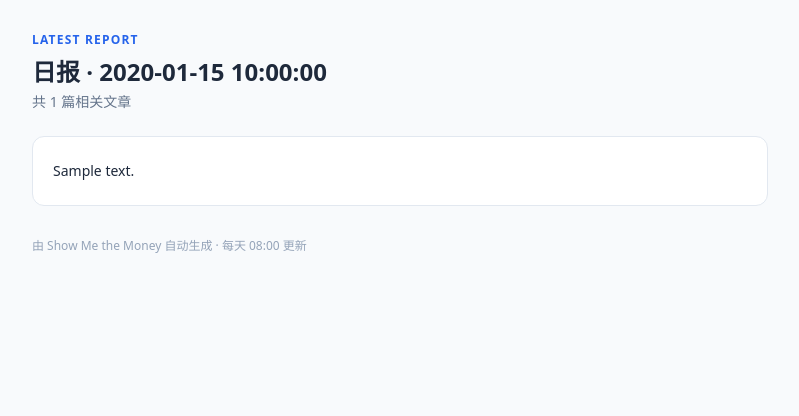
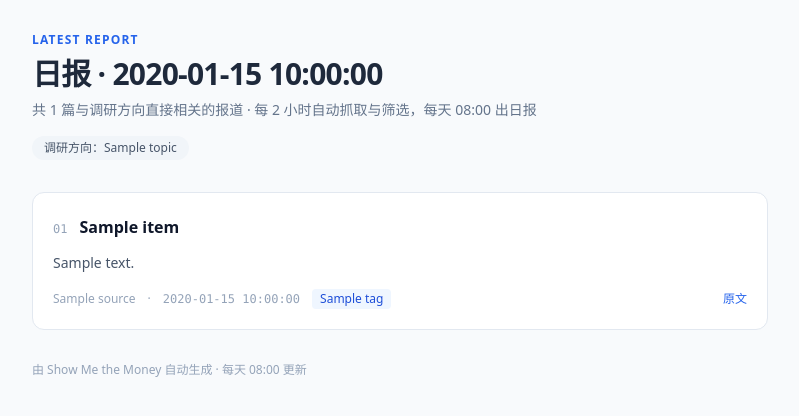
Before and after one commit to zackzou/show-me-the-money, a FastAPI app: template app/web/templates/index.html in a window 1280 px wide. Shown: the part 53-469 px from the top of the page, without its empty margins (240-1039 px from the left). Run offline with FastAPI, Linux system fonts and the light colour scheme; the template is opened without the code that fills it: most values are stand-ins (such as "Sample title", 1, 10 or a date in 2020); parts of the project's set-up code (start-up, migrations or seed data) failed here and were passed over; some libraries are stand-ins or nearby versions.

Commit message:
feat(web): 日报页面改为文章卡片 + 修复 feed HTML 实体与模板转义
- 首页/日报页直接列出当天相关文章（标题、来源、时间、摘要、标签、原文链接），
  不再把 Markdown 原文铺在页面上
- report/generator.py 的 HTML 模板开启 autoescape，避免 feed 内容注入
- 抓取入库时解码残留 HTML 实体（&mdash; 等），并回填历史标题
- 新增模板片段 _articles.html

```diff
--- a/app/fetcher/pipeline.py
+++ b/app/fetcher/pipeline.py
@@ -13,7 +13,7 @@ from app.fetcher.dedup import is_duplicate
 from app.fetcher.rss import fetch_feed
 from app.models import Article, Source
 from app.utils.logger import get_logger
-from app.utils.text import now_local, strip_html, truncate
+from app.utils.text import now_local, strip_html, truncate, unescape_text
 
 log = get_logger(__name__)
 
@@ -66,7 +66,7 @@ def run_fetch_pipeline(
                 session.add(
                     Article(
                         source_id=source.id,
-                        title=title[:500],
+                        title=unescape_text(title)[:500],
                         link=link[:1000],
                         content=truncate(strip_html(str(item.get("content") or "")), MAX_CONTENT_CHARS),
                         published_at=item.get("published_at") or now_local(),
--- a/app/report/generator.py
+++ b/app/report/generator.py
@@ -36,7 +36,8 @@ REPORT_HTML_TEMPLATE = Template(
 {% endfor %}
 {% if not items %}<p>本日没有与调研方向相关的文章。</p>{% endif %}
 </body></html>
-"""
+""",
+    autoescape=True,
 )
 
 
--- /dev/null
+++ b/app/web/templates/_articles.html
@@ -0,0 +1,28 @@
+{% if articles %}
+  <ol class="mt-8 space-y-5">
+    {% for item in articles %}
+      <li class="bg-white rounded-xl border border-slate-200 p-5">
+        <div class="flex items-baseline gap-3">
+          <span class="text-xs font-mono text-slate-400">{{ "%02d"|format(loop.index) }}</span>
+          <a href="{{ item.link }}" target="_blank" rel="noopener"
+             class="text-base font-semibold leading-7 text-slate-900 hover:text-blue-600">{{ item.title }}</a>
+        </div>
+        {% if item.summary %}
+          <p class="mt-2 text-sm leading-7 text-slate-600">{{ item.summary }}</p>
+        {% endif %}
+        <div class="mt-3 flex flex-wrap items-center gap-x-3 gap-y-2 text-xs text-slate-400">
+          <span>{{ item.source }}</span>
+          {% if item.time %}<span>·</span><span class="font-mono">{{ item.time }}</span>{% endif %}
+          {% for tag in item.tags %}
+            <span class="bg-blue-50 text-blue-700 rounded px-2 py-0.5">{{ tag }}</span>
+          {% endfor %}
+          <a href="{{ item.link }}" target="_blank" rel="noopener" class="ml-auto text-blue-600 hover:underline">原文</a>
+        </div>
+      </li>
+    {% endfor %}
+  </ol>
+{% else %}
+  <p class="mt-8 rounded-xl border border-dashed border-slate-300 p-6 text-sm text-slate-500">
+    这一天还没有筛选出相关的报道。
+  </p>
+{% endif %}
--- a/app/web/templates/index.html
+++ b/app/web/templates/index.html
@@ -2,11 +2,18 @@
 {% block content %}
   {% if report %}
     <p class="text-xs tracking-widest text-blue-600 font-semibold">LATEST REPORT</p>
-    <h1 class="mt-2 text-2xl font-bold">日报 · {{ report.date }}</h1>
-    <p class="mt-1 text-sm text-slate-500">共 {{ report.article_count }} 篇相关文章</p>
-    <article class="mt-6 bg-white rounded-xl border border-slate-200 p-5 prose prose-slate max-w-none">
-      <div class="whitespace-pre-wrap text-sm leading-7">{{ report.content_md }}</div>
-    </article>
+    <h1 class="mt-2 text-3xl font-bold tracking-tight">日报 · {{ report.date }}</h1>
+    <p class="mt-2 text-sm text-slate-500">
+      共 {{ report.article_count }} 篇与调研方向直接相关的报道 · 每 2 小时自动抓取与筛选，每天 08:00 出日报
+    </p>
+    {% if topics %}
+      <div class="mt-4 flex flex-wrap gap-2">
+        {% for t in topics %}
+          <span class="text-xs bg-slate-100 text-slate-600 rounded-full px-3 py-1">调研方向：{{ t }}</span>
+        {% endfor %}
+      </div>
+    {% endif %}
+    {% include "_articles.html" %}
   {% else %}
     <h1 class="text-2xl font-bold">还没有日报</h1>
     <p class="mt-2 text-sm text-slate-500">系统正在按调度抓取与处理，日报生成后这里会自动更新。</p>
```
Also changed, not shown: app/utils/__init__.py (+11 -1 lines), app/utils/text.py (+9 -2 lines), app/web/routes.py (+49 -11 lines), app/web/templates/daily.html (+4 -6 lines).
